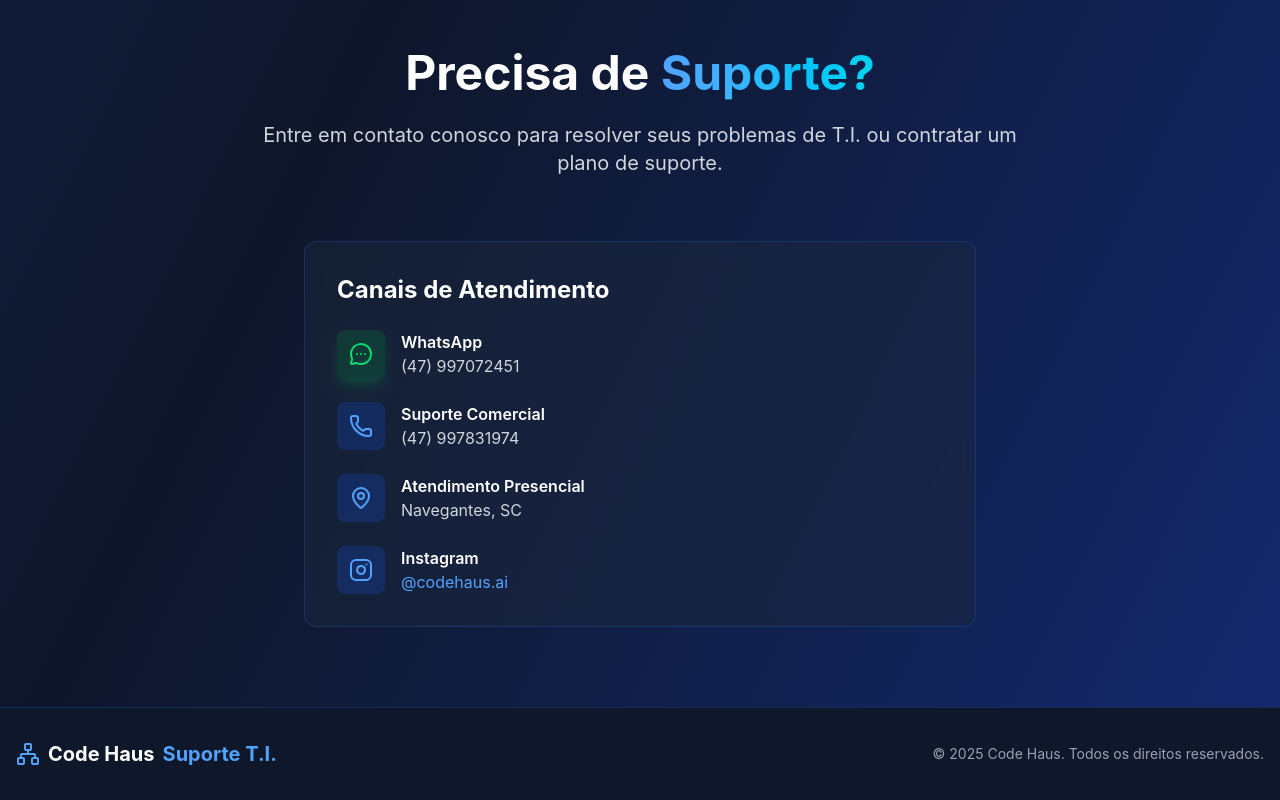
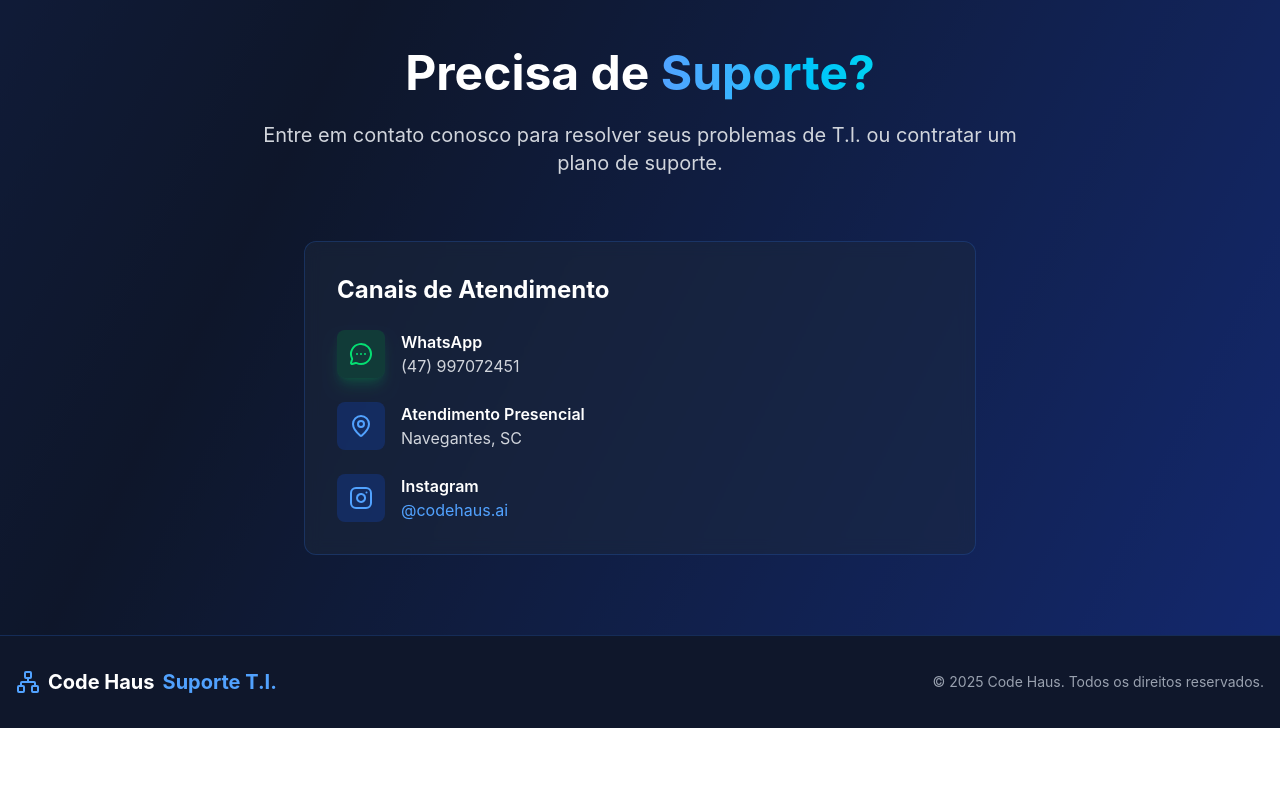
Before and after one commit to CodeHausBR/app-code-haus, a React app: page /infra in a window 1280 px wide. Shown: the part 1825-2625 px from the top of the page. After the commit the page ends 2553 px from the top, so only its background shows below. Built offline with nearby package versions, Linux system fonts and the light colour scheme.

Commit message:
Removido número de telefone no campo de contatos

```diff
--- a/src/app/pages/Home/index.tsx
+++ b/src/app/pages/Home/index.tsx
@@ -398,16 +398,6 @@
 
                                     <div className="flex items-center space-x-4">
                                         <div className="bg-orange-600/20 p-3 rounded-lg">
-                                            <Phone className="h-6 w-6 text-orange-400" />
-                                        </div>
-                                        <div>
-                                            <div className="text-white font-semibold">Telefone</div>
-                                            <div className="text-gray-300">(47) 997831974</div>
-                                        </div>
-                                    </div>
-
-                                    <div className="flex items-center space-x-4">
-                                        <div className="bg-orange-600/20 p-3 rounded-lg">
                                             <MapPin className="h-6 w-6 text-orange-400" />
                                         </div>
                                         <div>
--- a/src/app/pages/Infra/index.tsx
+++ b/src/app/pages/Infra/index.tsx
@@ -456,17 +456,6 @@
                                         </div>
                                     </div>
 
-
-                                    <div className="flex items-center space-x-4">
-                                        <div className="bg-blue-600/20 p-3 rounded-lg">
-                                            <Phone className="h-6 w-6 text-blue-400" />
-                                        </div>
-                                        <div>
-                                            <div className="text-white font-semibold">Suporte Comercial</div>
-                                            <div className="text-gray-300">(47) 997831974</div>
-                                        </div>
-                                    </div>
-
                                     <div className="flex items-center space-x-4">
                                         <div className="bg-blue-600/20 p-3 rounded-lg">
                                             <MapPin className="h-6 w-6 text-blue-400" />
```
